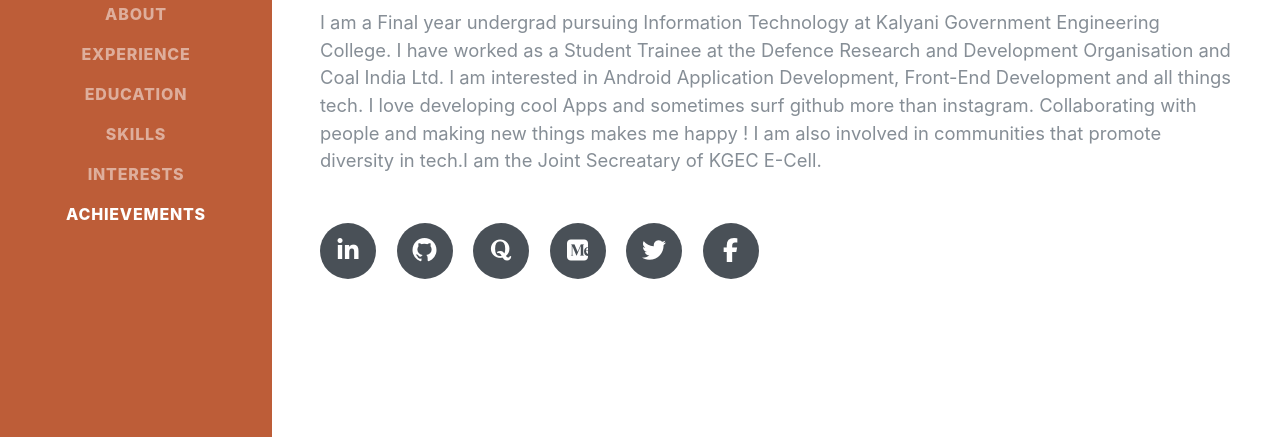
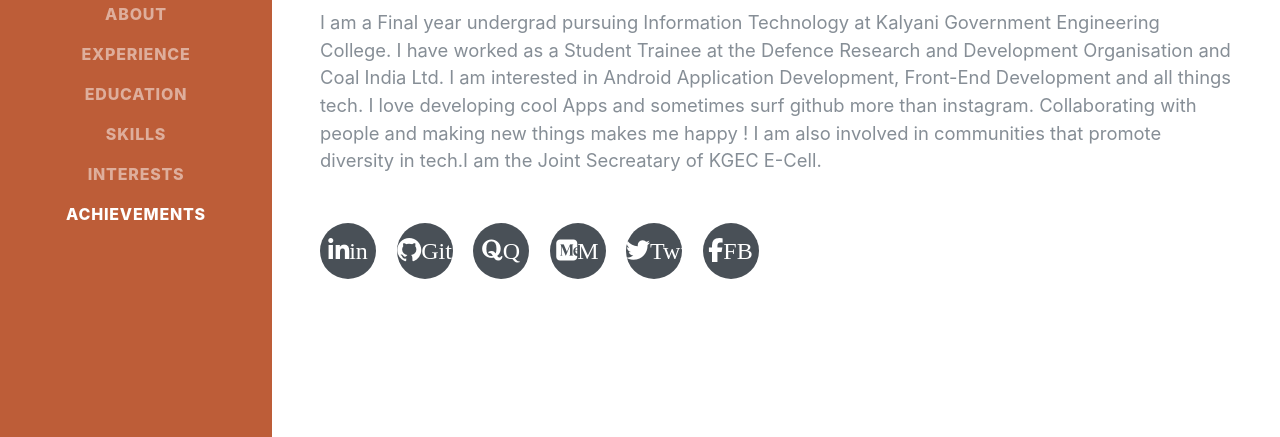
Before and after one commit to komalsingh1/Komal_Singh_Resume, a plain HTML site: page index.html in a window 1280 px wide. Shown: the part 360-797 px from the top of the page. Drawn offline with Linux system fonts and the light colour scheme; a web font is replaced by a local one.

Commit message:
Update index.html

```diff
--- a/index.html
+++ b/index.html
@@ -75,23 +75,23 @@
       I love developing cool Apps and sometimes surf github more than instagram. Collaborating with people and making new things makes me happy ! I am also involved in communities that promote diversity in tech.I am the Joint Secreatary of KGEC E-Cell.</p>
           <div class="social-icons">
             <a href="https://www.linkedin.com/in/komalsingh-1/" target="_blank">
-              <i class="fab fa-linkedin-in"></i>
+              <i class="fab fa-linkedin-in">in</i>
             </a>
             <a href="https://github.com/komalsingh1" target="_blank">
-              <i class="fab fa-github"></i>
+              <i class="fab fa-github">Git</i>
             </a>
 
 			<a href="https://www.quora.com/profile/Komal-Singh-174" target="_blank">
-              <i class="fab fa-quora"></i>
+              <i class="fab fa-quora">Q</i>
             </a>
 			<a href="https://medium.com/@komalkd" target="_blank">
-              <i class="fab fa-medium"></i>
+              <i class="fab fa-medium">M</i>
             </a>
 			<a href="https://twitter.com/komalkd_" target="_blank">
-              <i class="fab fa-twitter"></i>
+              <i class="fab fa-twitter">Twitter</i>
             </a>
             <a href="https://www.facebook.com/profile.php?id=100008008323935" target="_blank">
-              <i class="fab fa-facebook-f"></i>
+              <i class="fab fa-facebook-f">FB</i>
             </a>
           </div>
         </div>
```
